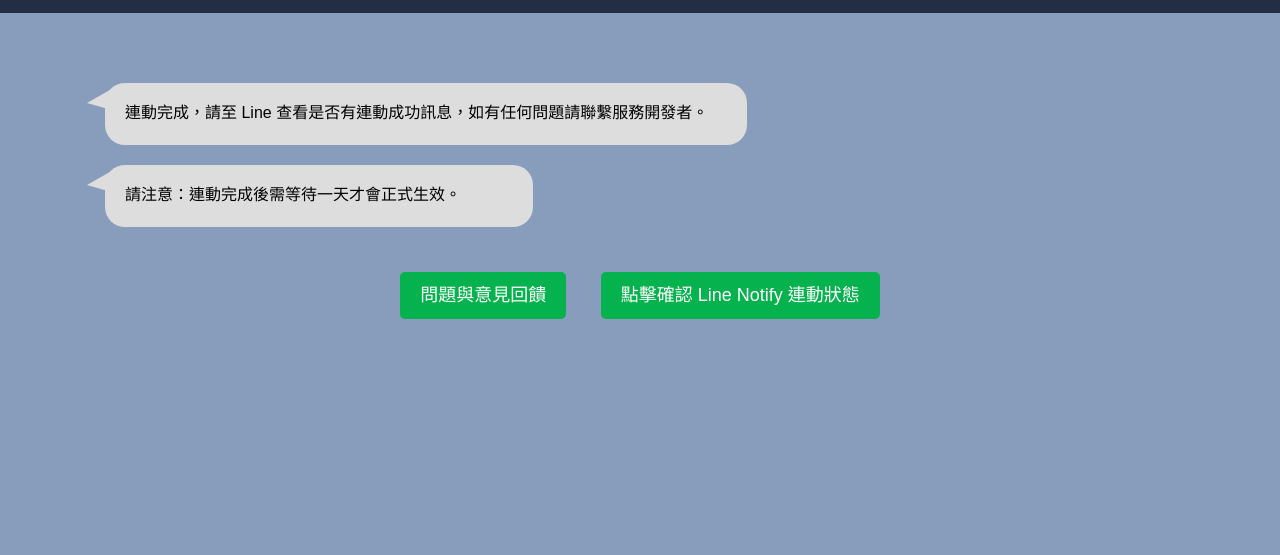
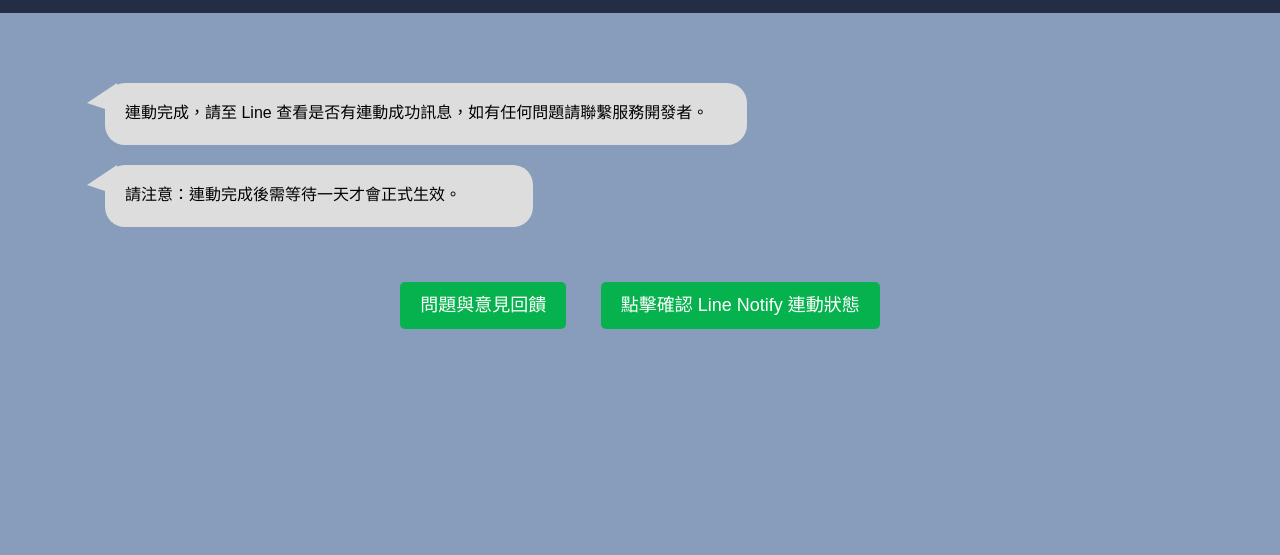
Before and after one commit to wzray07/NCNU_Notify, a plain HTML site: page oauth/templates/callback.html in a window 1280 px wide. Shown: the part 110-665 px from the top of the page. Drawn offline with nearby package versions, Linux system fonts and the light colour scheme.

Commit message:
Adjust Layout

```diff
--- a/oauth/templates/callback.html
+++ b/oauth/templates/callback.html
@@ -47,7 +47,7 @@
             border-radius: 5px;
             cursor: pointer;
             transition: all 0.3s ease;
-            margin:5px 15px 15px 15px;
+            margin:15px 15px 15px 15px;
         }
         .btn-confirm:hover {
             background-color: #069D45;
@@ -133,7 +133,7 @@
         .incoming:before {
             top: 0px;
             left: -18px;
-            border-width: 20px 35px 10px 0;
+            border-width: 20px 30px 10px 0;
             border-color: transparent #ddd transparent transparent;
         }
 
@@ -152,7 +152,7 @@
             }
             .header {
                 text-align:left;
-                padding:50px 0px 10px 20px;
+                padding:20px 0px 10px 20px;
             }
             .header h1 {
                 font-size:26px;
```
Also changed, not shown: oauth/templates/error.html (+2 -2 lines).
